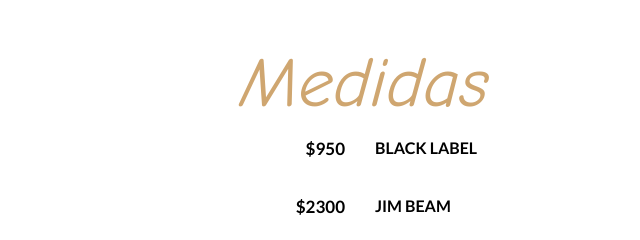
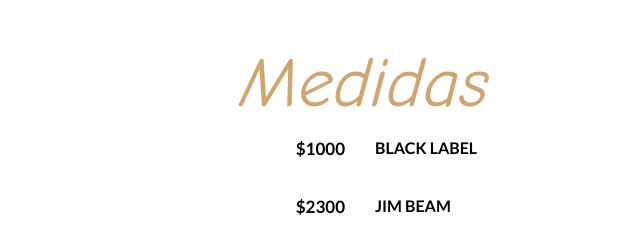
Before and after one commit to razielt10/siwabar-menu, a website: page index.html in a window 1280 px wide. Shown: the part 1980-2220 px from the top of the page, 280-920 px from the left. Drawn offline with Linux system fonts and the light colour scheme; a web font is replaced by a local one.

Commit message:
changes 2023-01-13 redlabel

```diff
--- a/index.html
+++ b/index.html
@@ -341,7 +341,7 @@
                                             <h5 class="menu_post">
                                                 <span class="menu_title">Red Label</span>
                                                 <span class="menu_dots"></span>
-                                                <span class="menu_price">$950</span></h5>
+                                                <span class="menu_price">$1000</span></h5>
 
                                         </div>
                                     </div>
```
